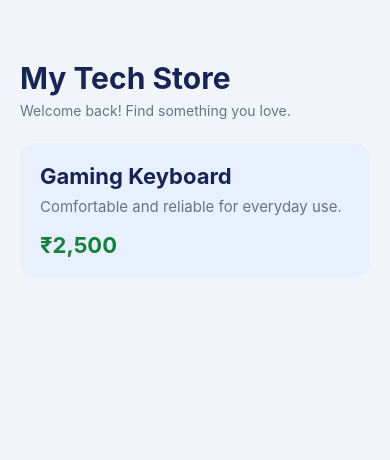
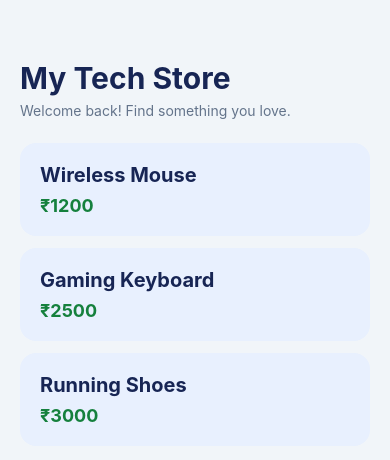
Before and after one commit to kerkettaalvin4/Learning-React-Native, a React Native app: screen / in a window 390 px wide. Shown: the top 460 px of the page. Built offline with nearby package versions, Linux system fonts and the light colour scheme.

Commit message:
Created reusable ProcuctCard with props

```diff
--- a/App.tsx
+++ b/App.tsx
@@ -1,5 +1,6 @@
 
 import { StyleSheet, Text, View } from 'react-native';
+import ProductCard from './components/ProductCard';
 
 export default function App() {
   return (
@@ -11,13 +12,9 @@ export default function App() {
         </Text>
       </View>
 
-      <View style={styles.productCard}>
-        <Text style={styles.productName}>Gaming Keyboard</Text>
-        <Text style={styles.description}>
-          Comfortable and reliable for everyday use.
-        </Text>
-        <Text style={styles.price}>₹2,500</Text>
-      </View>
+      <ProductCard name='Wireless Mouse' price={1200}/>
+      <ProductCard name='Gaming Keyboard' price={2500}/>
+      <ProductCard name='Running Shoes' price={3000}/>
     </View>
   );
 }
@@ -42,11 +39,6 @@ const styles = StyleSheet.create({
     color: '#64748B',
     marginTop: 6,
   },
-  productCard: {
-    backgroundColor: '#E8F0FE',
-    padding: 20,
-    borderRadius: 16,
-  },
   productName: {
     fontSize: 22,
     fontWeight: 'bold',
--- /dev/null
+++ b/components/ProductCard.tsx
@@ -0,0 +1,42 @@
+import {StyleSheet, View, Text } from "react-native";
+
+type productCardProps = {
+    name:string,
+    price:number,
+}
+
+export default function ProductCard({
+    name,
+    price,
+}:productCardProps){
+
+    return(
+        <View style={styles.card}>
+            <Text style = {styles.name}>{name}</Text>
+            <Text style = {styles.price}>₹{price}</Text>
+        </View>
+    );
+}
+
+const styles = StyleSheet.create({
+    card: {
+        backgroundColor: '#E8F0FE',
+        padding:20,
+        borderRadius: 16,
+        marginBottom: 12,
+    },
+
+    name: {
+        fontWeight: 'bold',
+        fontSize: 20,
+        color: '#172554',
+    },
+
+    price: {
+        fontSize: 18,
+        fontWeight: 'bold',
+        color: '#15803D',
+        marginTop: 8,
+    },
+
+})
```
